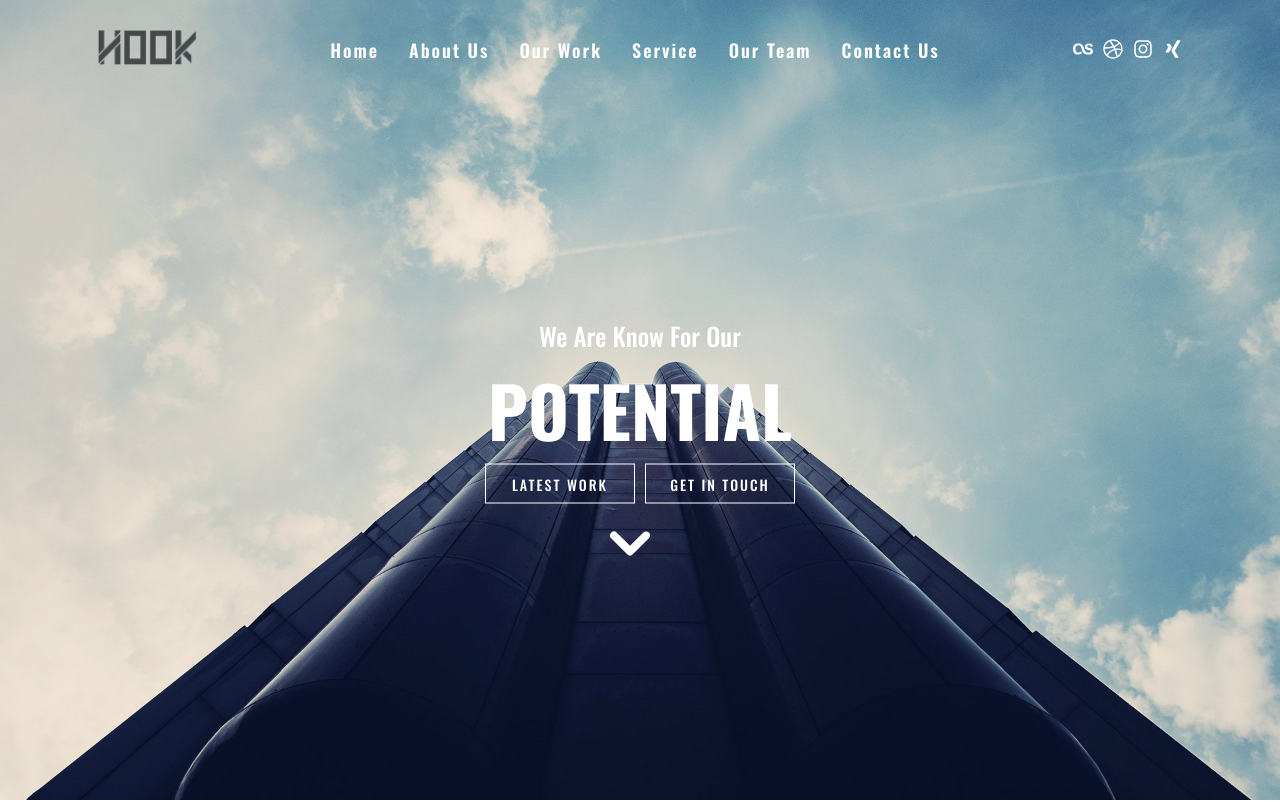
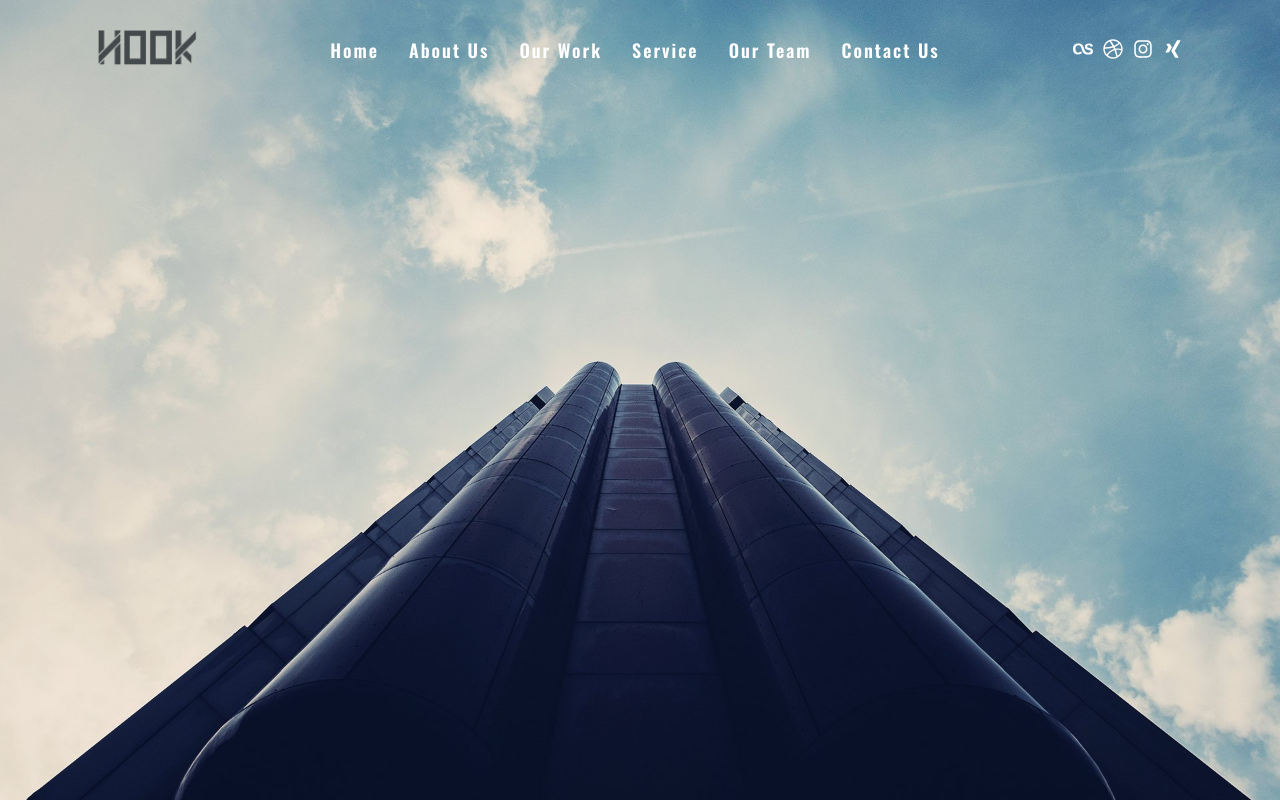
Before and after one commit to Quvonchbek0203/architecture, a React (Create React App) app: page / in a window 1280 px wide. Shown: the top 802 px of the page. Built offline with nearby package versions, Linux system fonts and the light colour scheme.

Commit message:
navbar
navbar

```diff
--- a/src/components/Navbar.jsx
+++ b/src/components/Navbar.jsx
@@ -1,7 +1,6 @@
 import React, { useEffect, useState } from 'react'
 import Logo from "../assets/logo.png"
 import { FaInstagram,FaLastfm,FaBars,FaDribbble,FaXing } from "react-icons/fa";
-import { HiChevronDown } from "react-icons/hi";
 import styles from "../styles/navbar.module.css"
 
 const Navbar = () => {
@@ -54,26 +53,6 @@ useEffect(() => {
         <i className={styles.bar} onClick={()=>setToggle(!toggle)}><FaBars/></i>
       </div>
       </div>
-
-      <div className={styles.header}>
-        <h2>We Are Know For Our</h2>
-        <h1 className='cd-headline rotate-1'>
-          <span class="cd-words-wrapper">
-            <b className='is-visible'>POTENTIAL</b>
-            {/* <b>GREATNESS</b>
-            <b>VERSATILITY</b>
-            <b>EXPERTISE</b>
-            <b>INSPIRATION</b>
-            <b>CAPABILITY</b> */}
-          </span>
-        </h1>
-        <div className={styles.btn}>
-          <button className={styles.btn1}><p>LATEST WORK</p></button>
-          <button className={styles.btn2}><p>GET IN TOUCH</p></button>
-        </div>
-        <div className={styles.down}><a href=" "><HiChevronDown /></a></div>
-      </div>
-
     </div>
   )
 }
```
